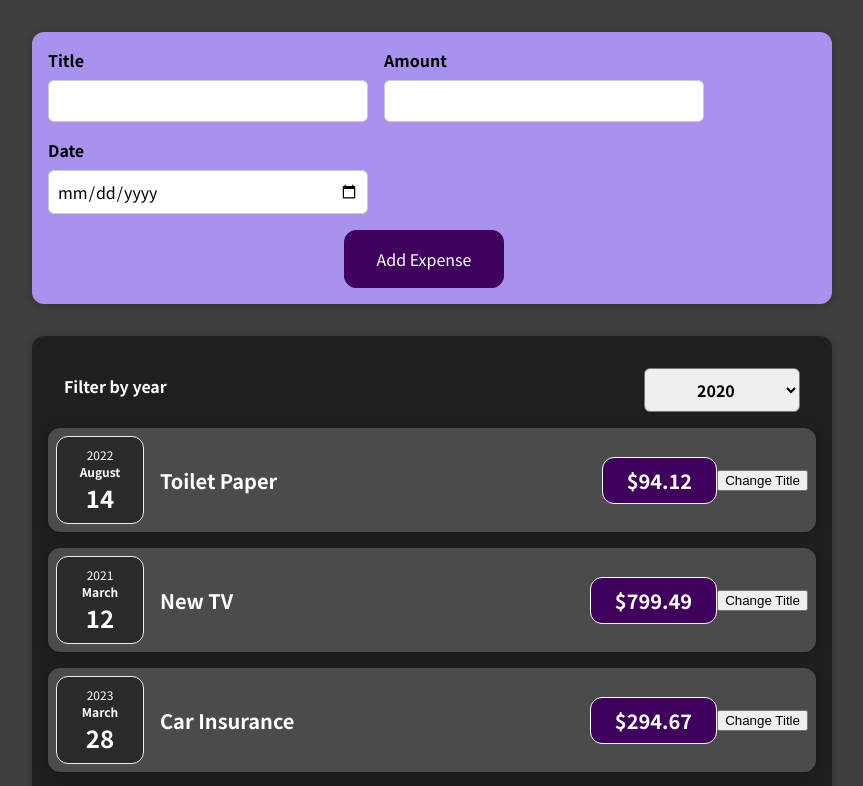
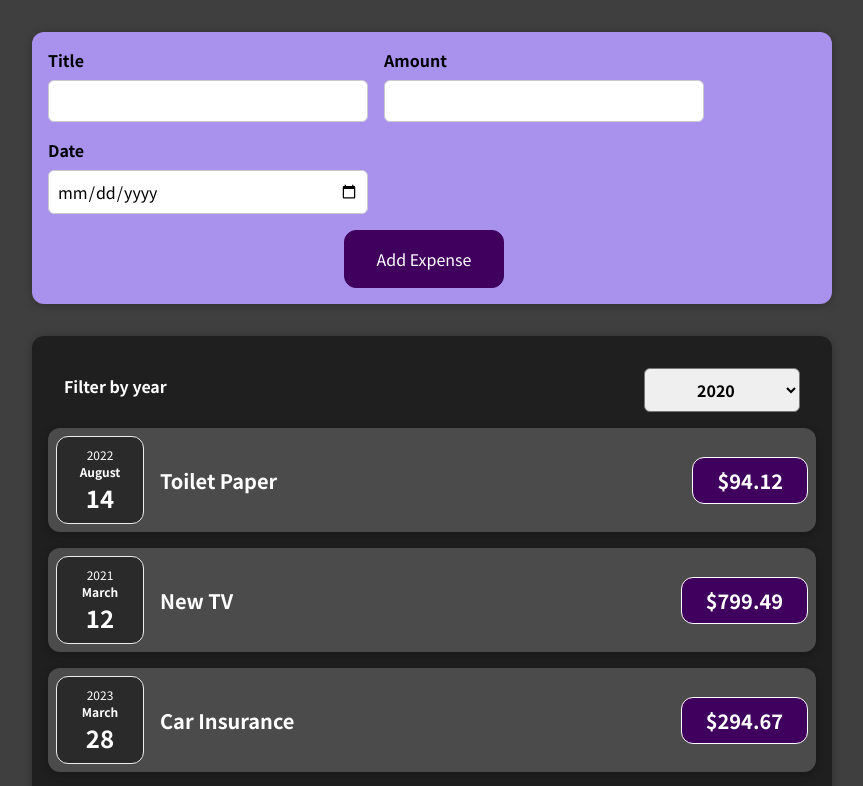
Before and after one commit to kangdy25/Into-the-React, a React (Create React App) app in the folder First_Project/: page / in a window 1280 px wide. Shown: the top 786 px of the page, without its empty margins (208-1071 px from the left). Built offline with nearby package versions, Linux system fonts and the light colour scheme.

Commit message:
Change Dumb Component

```diff
--- a/First_Project/src/components/Expenses/ExpenseItem.jsx
+++ b/First_Project/src/components/Expenses/ExpenseItem.jsx
@@ -1,24 +1,17 @@
-import React, { useState } from "react";
+import React from "react";
 import ExpenseDate from "./ExpenseDate";
 import Card from "../UI/Card";
 import "./ExpenseItem.css";
 
 const ExpenseItem = (props) => {
-    const [title, setTitle] = useState(props.title);
-
-    const clickHandler = () => {
-        setTitle('Updated!!!!');
-        console.log(title);
-    };
 
     return (
         <Card className="expense-item">
             <ExpenseDate date={props.date}/>
             <div className="expense-item__description">
-                <h2>{title}</h2>
+                <h2>{props.title}</h2>
                 <div className="expense-item__price">${props.amount}</div>
             </div>
-            <button onClick={clickHandler}>Change Title</button>
         </Card>
     );
 }
```
